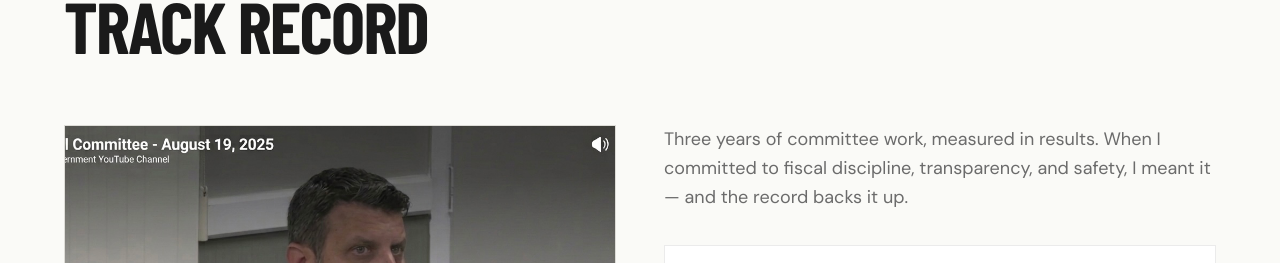
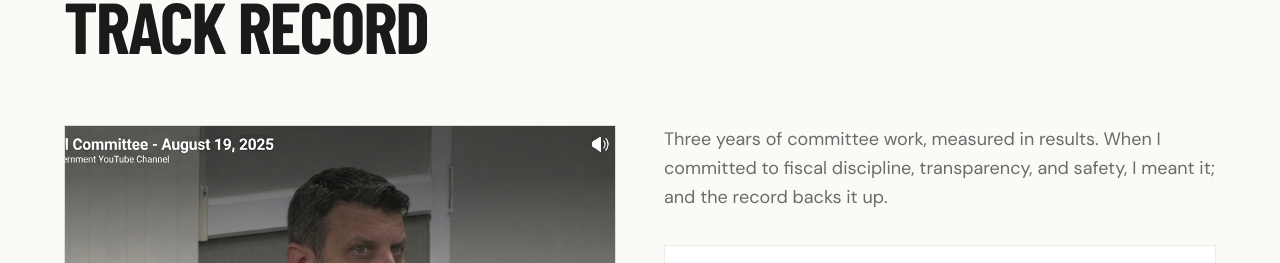
Before and after one commit to brooksietacp-cell/brooksforburlington2, a Next.js app: page / in a window 1280 px wide. Shown: the part 2560-2823 px from the top of the page. Built offline with nearby package versions, Linux system fonts and the light colour scheme; a web font is replaced by a local one.

Commit message:
Update distinguished-service.tsx

```diff
--- a/components/distinguished-service.tsx
+++ b/components/distinguished-service.tsx
@@ -51,7 +51,7 @@ export function DistinguishedService() {
             className="lg:w-1/2 flex flex-col gap-8"
           >
             <p className="font-body text-base md:text-lg text-[#6B6B6B] leading-relaxed">
-              Three years of committee work, measured in results. When I committed to fiscal discipline, transparency, and safety, I meant it &mdash; and the record backs it up.
+              Three years of committee work, measured in results. When I committed to fiscal discipline, transparency, and safety, I meant it; and the record backs it up.
             </p>
 
             <div className="flex flex-col gap-4">
```
